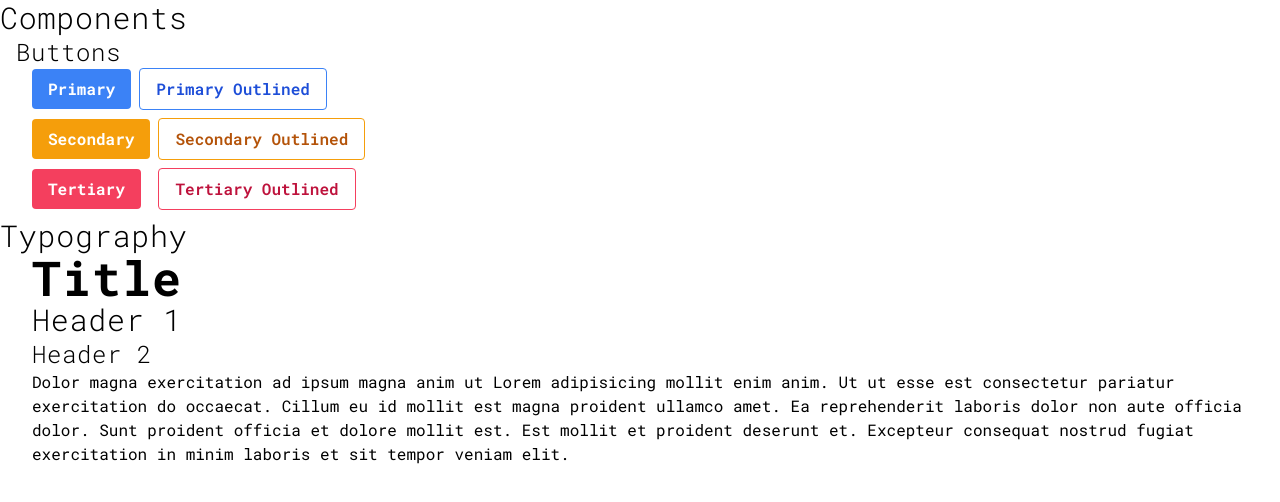
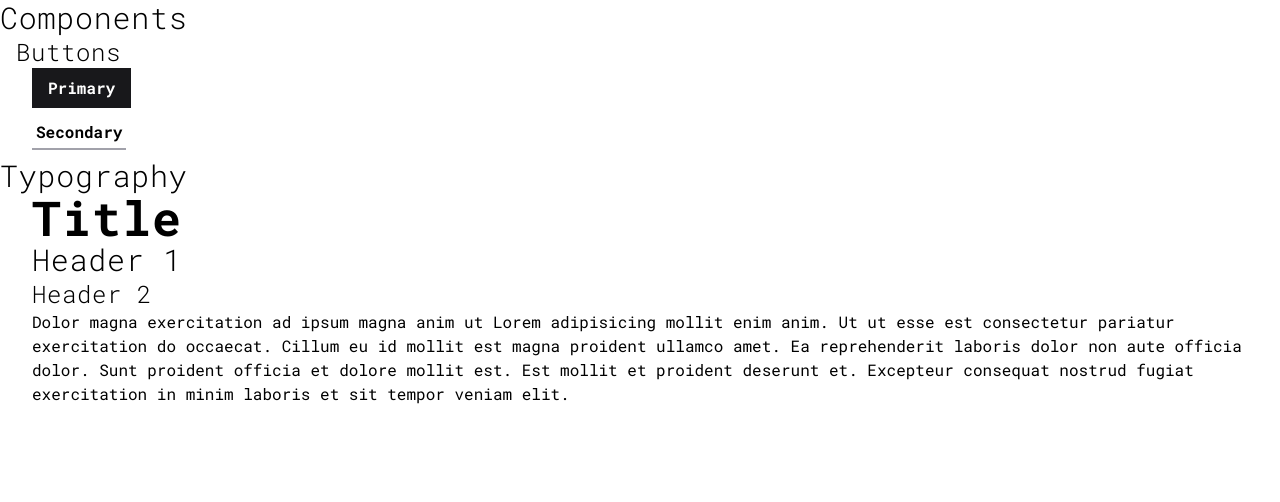
Before and after one commit to SaschaVII/portfolio, a Next.js app: page / in a window 1280 px wide. Shown: the top 502 px of the page. Built offline with nearby package versions, Linux system fonts and the light colour scheme.

Commit message:
Add more global component styles
Global styles for primary and secondary button.

```diff
--- a/components/stylesShowcase.js
+++ b/components/stylesShowcase.js
@@ -7,15 +7,9 @@ const StylesShowcase = () => (
           <div className="pl-4">
             <div className="mb-2">
               <button className="btn btn-primary mr-2">Primary</button>
-              <button className="btn btn-primary-outlined">Primary Outlined</button>
             </div>
             <div className="mb-2">
               <button className="btn btn-secondary mr-2">Secondary</button>
-              <button className="btn btn-secondary-outlined">Secondary Outlined</button>
-            </div>
-            <div className="mb-2">
-              <button className="btn btn-tertiary mr-2">Tertiary</button> {' '}
-              <button className="btn btn-tertiary-outlined">Tertiary Outlined</button> {' '}
             </div>
           </div>
         </div>
--- a/styles/globals.css
+++ b/styles/globals.css
@@ -23,53 +23,21 @@ h2 {
 
 /* Buttons */
 .btn {
-  @apply font-bold py-2 px-4 rounded;
+  @apply font-bold py-2 px-4;
 }
 
 /* Primary */
 .btn-primary {
-  @apply bg-primary-500 text-white;
+  @apply bg-primary-900 text-white;
 }
 .btn-primary:hover {
-  @apply bg-primary-600;
-}
-
-/* Primary Outlined */
-.btn-primary-outlined {
-  @apply font-semibold bg-transparent text-primary-700 border-primary-500 border;
-}
-.btn-primary-outlined:hover {
-  @apply bg-primary-500 text-white border-transparent;
+  @apply bg-primary-500;
 }
 
 /* Secondary */
 .btn-secondary {
-  @apply bg-secondary-500 text-white;
+  @apply border-b-2 border-primary-400 py-1 px-1;
 }
 .btn-secondary:hover {
-  @apply bg-secondary-600;
+  @apply border-primary-900;
 }
-
-/* Secondary Outlined */
-.btn-secondary-outlined {
-  @apply font-semibold bg-transparent text-secondary-700 border-secondary-500 border;
-}
-.btn-secondary-outlined:hover {
-  @apply bg-secondary-500 text-white border-transparent;
-}
-
-/* Tertiary */
-.btn-tertiary {
-  @apply bg-tertiary-500 text-white;
-}
-.btn-tertiary:hover {
-  @apply bg-tertiary-600;
-}
-
-/* Tertiary Outlined */
-.btn-tertiary-outlined {
-  @apply font-semibold bg-transparent text-tertiary-700 border-tertiary-500 border;
-}
-.btn-tertiary-outlined:hover {
-  @apply bg-tertiary-500 text-white border-transparent;
-}
--- a/tailwind.config.js
+++ b/tailwind.config.js
@@ -12,9 +12,8 @@ module.exports = {
   theme: {
     extend: {
       colors: {
-        primary: colors.blue,
-        secondary: colors.amber,
-        tertiary: colors.rose
+        primary: colors.zinc,
+        secondary: colors.zinc
       },
       fontFamily: {
         mono: ['var(--font-robotoMono)', ...fontFamily.mono]
```
